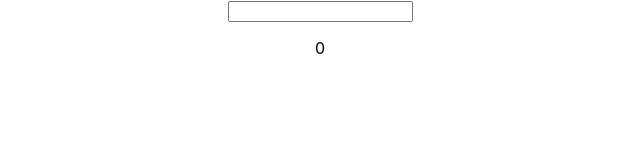
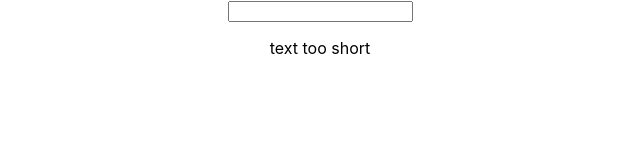
Before and after one commit to sriwerner/react-ex-1, a React (Create React App) app: page / in a window 1280 px wide. Shown: the top 160 px of the page, without its empty margins (320-960 px from the left). Built offline with nearby package versions, Linux system fonts and the light colour scheme.

Commit message:
third step

```diff
--- a/src/ValidationComponent/ValidationComponent.js
+++ b/src/ValidationComponent/ValidationComponent.js
@@ -1,8 +1,13 @@
 import React from "react";
 
 const validationComponent = props => {
-  let size = props.size;
-  return <p>{size}</p>;
+  let message;
+  if (props.size < 5) {
+    message = "text too short";
+  } else {
+    message = "text long enough";
+  }
+  return <p>{message}</p>;
 };
 
 export default validationComponent;
```
